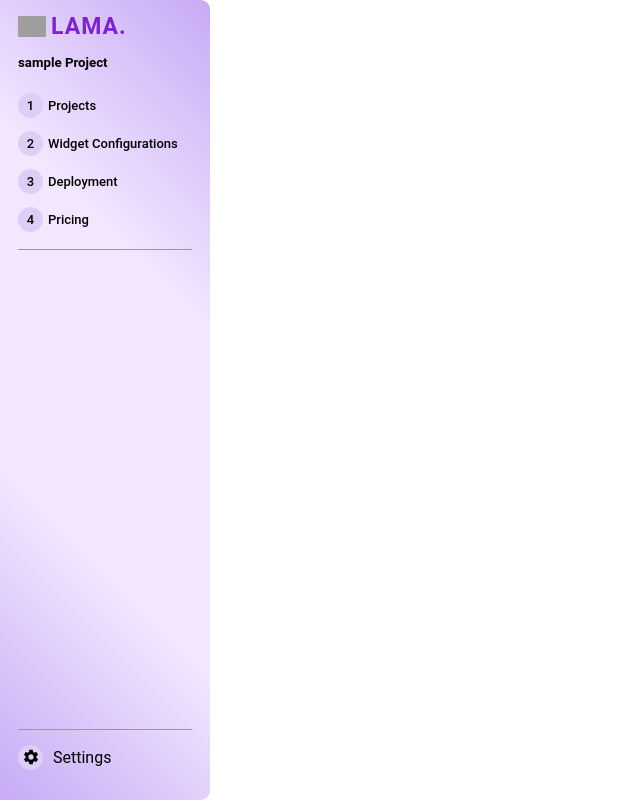
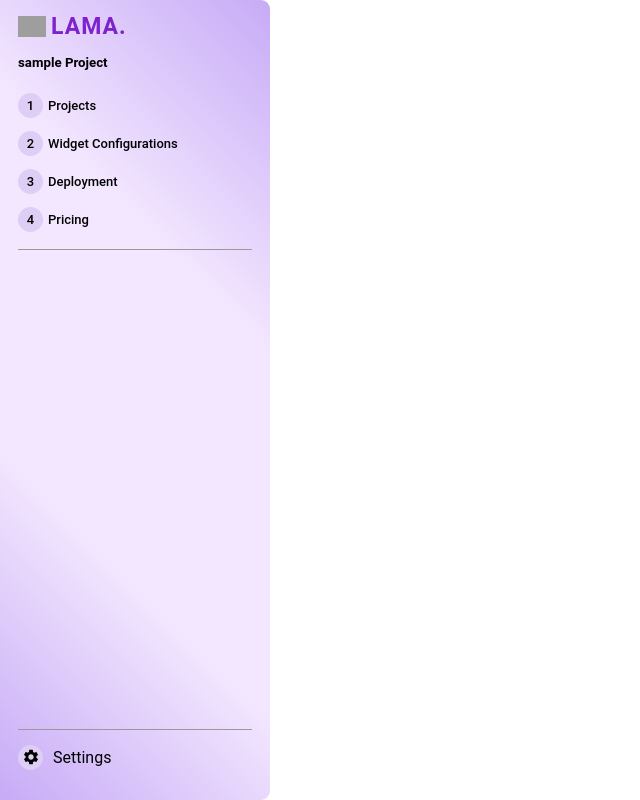
Before and after one commit to kdChary/skailama-assignment, a React (Create React App) app: page / in a window 1280 px wide. Shown: the whole page, without its empty margins (0-640 px from the left). Built offline with nearby package versions, Linux system fonts and the light colour scheme; grey boxes are pictures that could not be loaded.

Commit message:
styles updated

```diff
--- a/src/components/sidebar/Sidebar.css
+++ b/src/components/sidebar/Sidebar.css
@@ -1,5 +1,5 @@
 aside{
-	width: 210px;
+	width: 270px;
 	height: 100vh;
 
 	background: linear-gradient(45deg , #c7abf6, #F3E7FF, #F3E7FF, #c7abf6);
```
